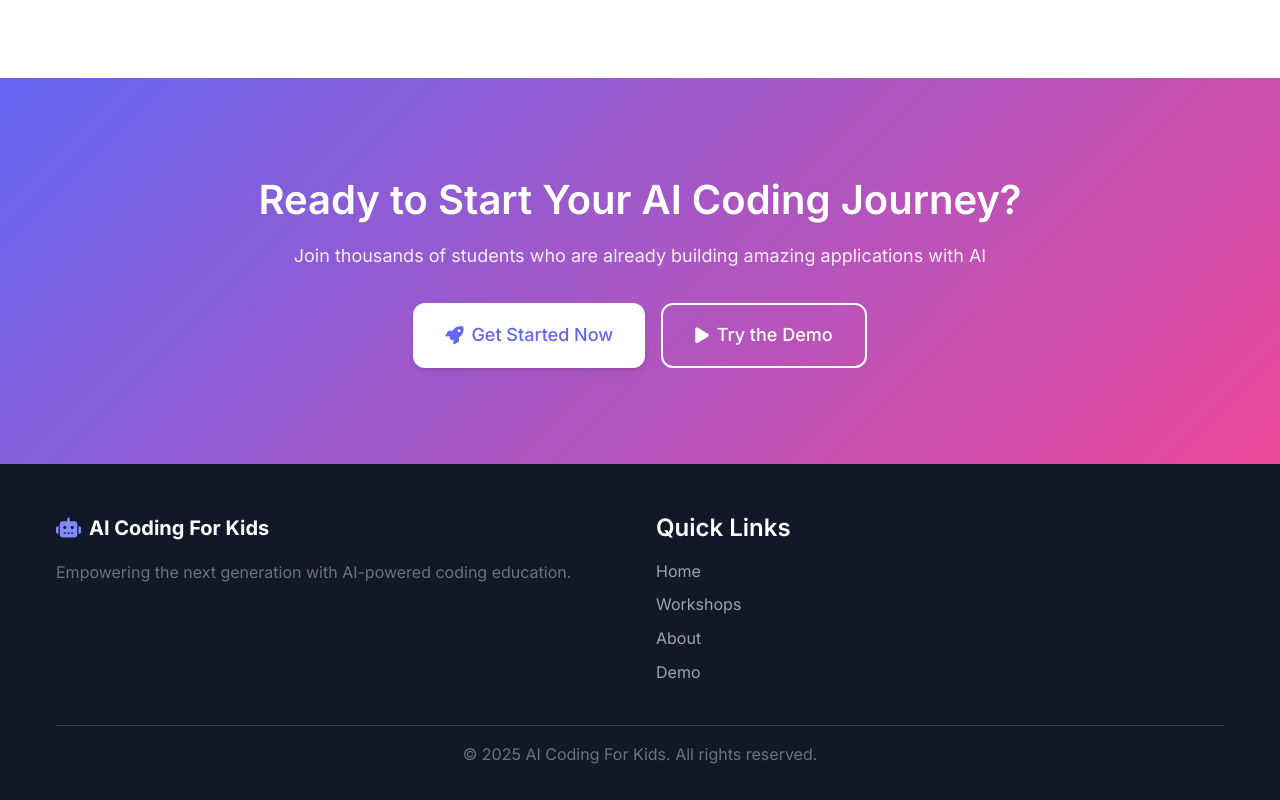
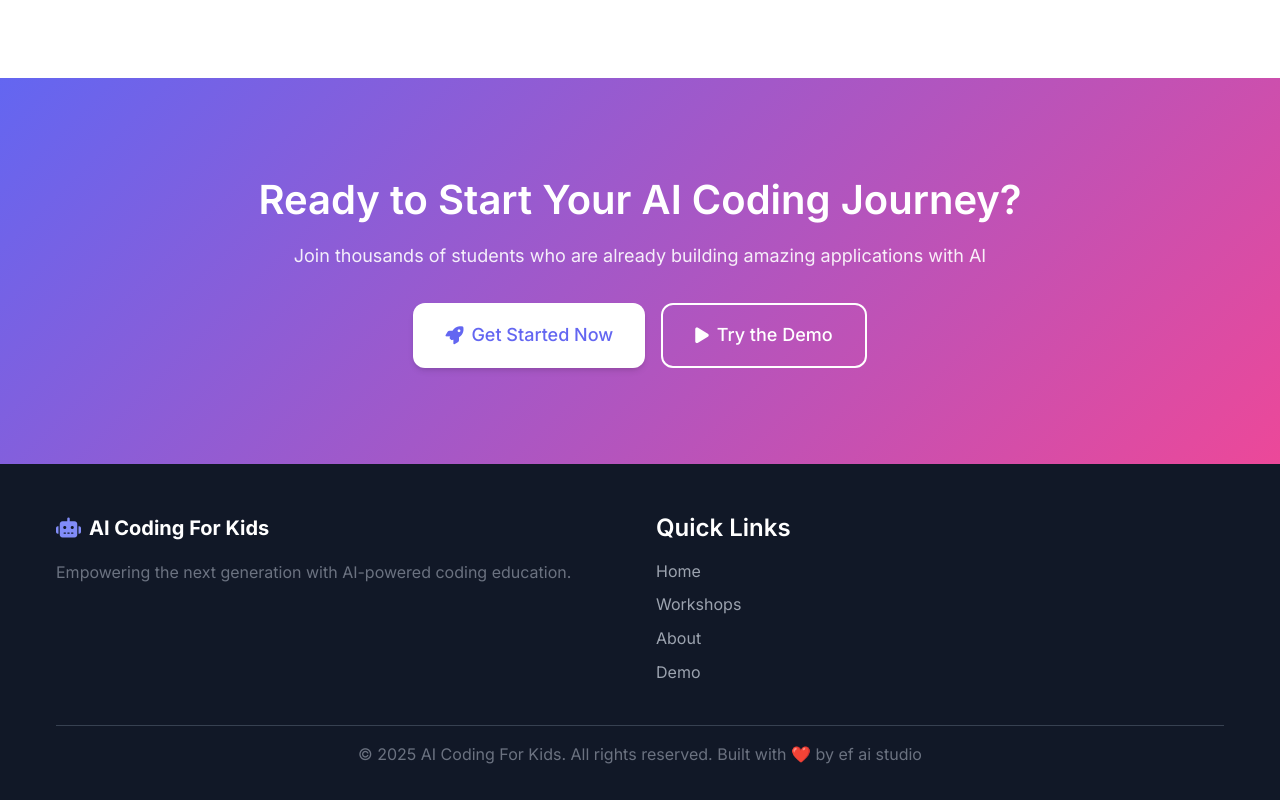
Before and after one commit to ernfun1/ai-coding-for-kids, a plain HTML site: page index.html in a window 1280 px wide. Shown: the part 3246-4046 px from the top of the page. Drawn offline with Linux system fonts and the light colour scheme.

Commit message:
Add ef ai studio credit to footer copyright line

```diff
--- a/index.html
+++ b/index.html
@@ -323,7 +323,7 @@
                 </div>
             </div>
             <div class="footer-bottom">
-                <p>&copy; 2025 AI Coding For Kids. All rights reserved.</p>
+                <p>&copy; 2025 AI Coding For Kids. All rights reserved. Built with ❤️ by ef ai studio</p>
             </div>
         </div>
     </footer>
```
